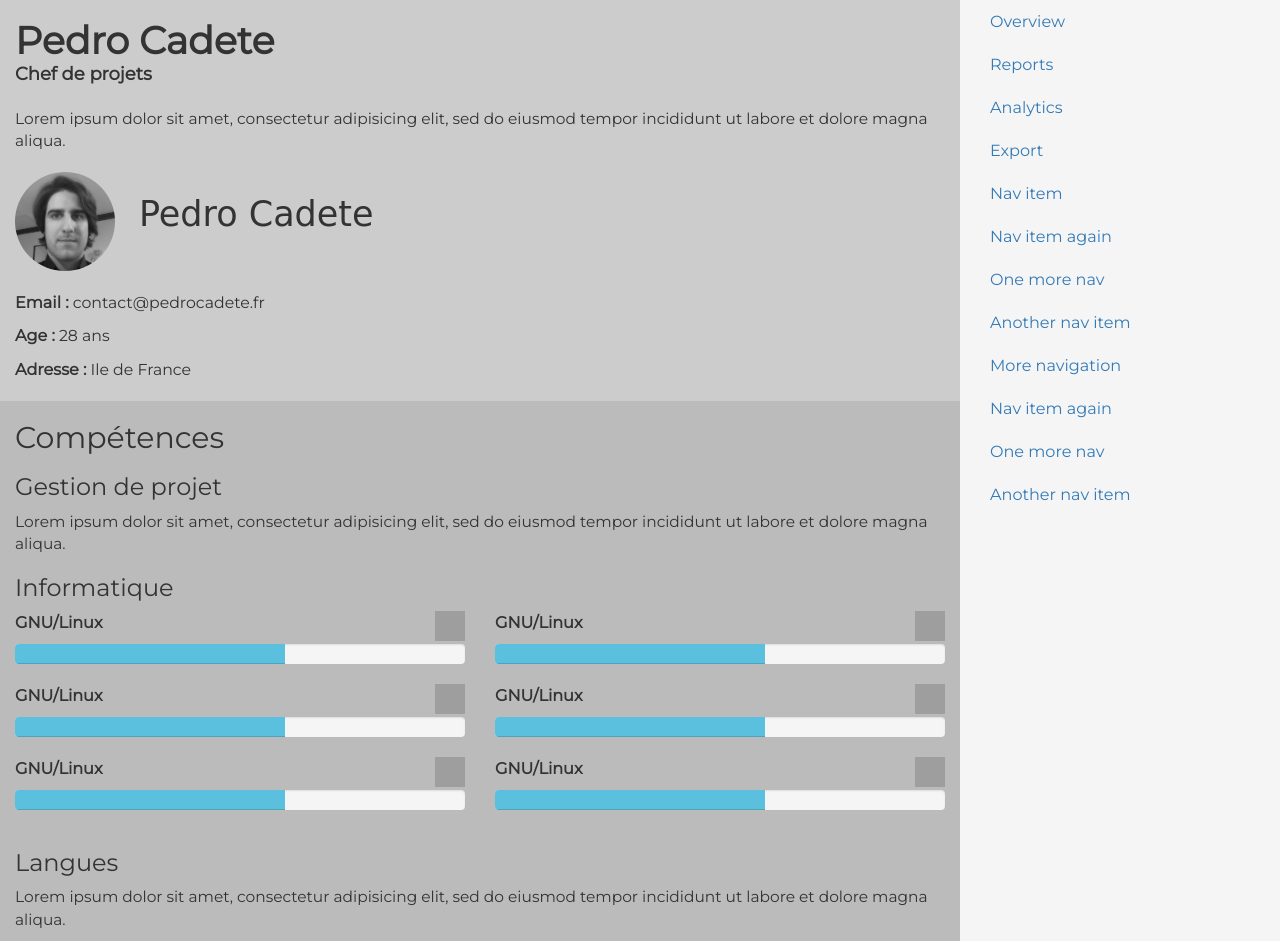
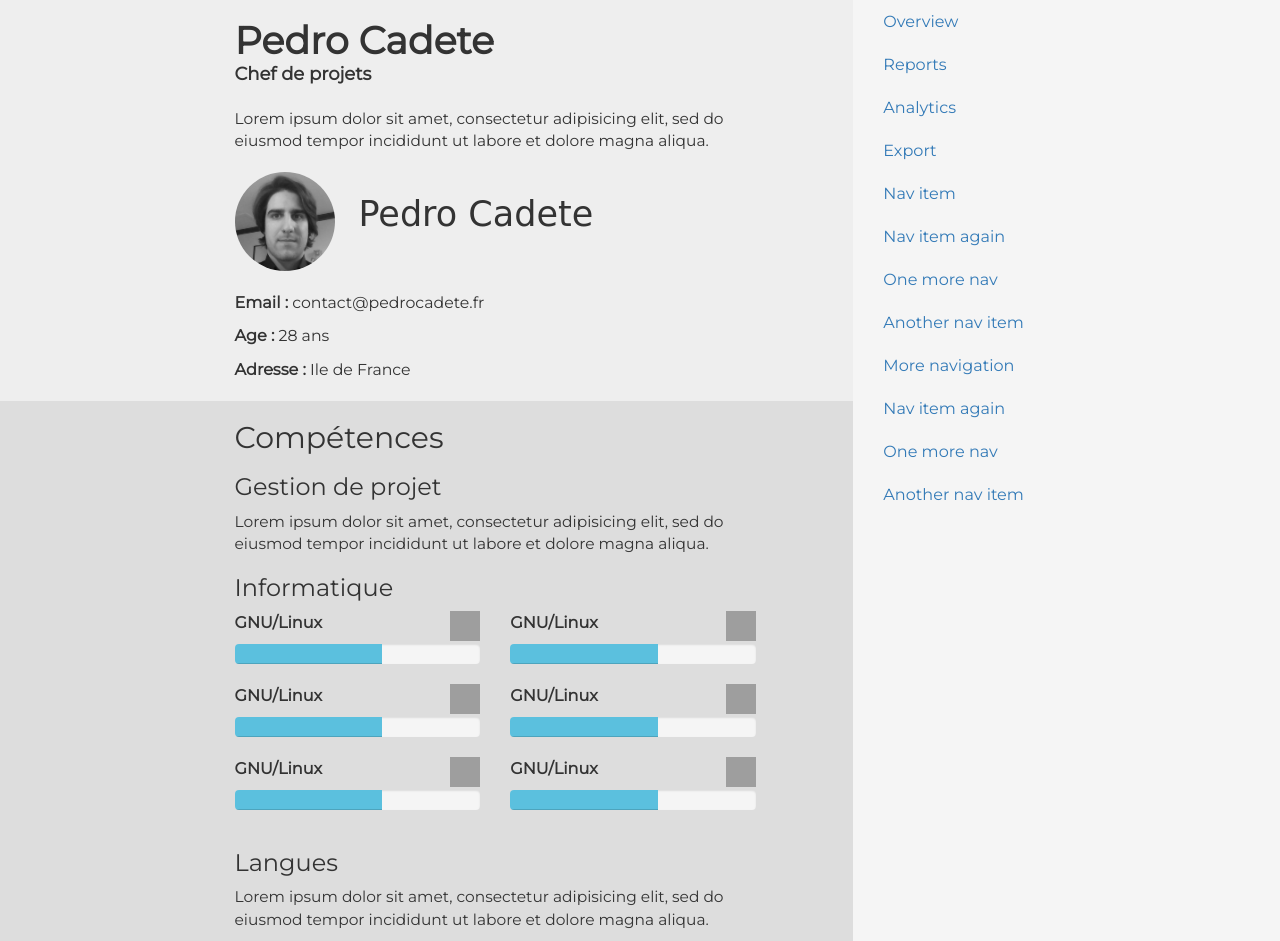
Before and after one commit to P3ter/Resume, a plain HTML site: page index.html in a window 1280 px wide. Shown: the top 941 px of the page. Drawn offline with nearby package versions, Linux system fonts and the light colour scheme; grey boxes are pictures that could not be loaded; files whose address does not match are found by name; a web font is replaced by a local one.

Commit message:
Grid sizing

```diff
--- a/css/main.css
+++ b/css/main.css
@@ -17,6 +17,9 @@
 }
 body {
     background-color: #f5f5f5;
+}
+.section {
+    padding: 0 10% 0 10%
 }
 .title h1 {
     margin-bottom: 0;
@@ -39,7 +42,8 @@ body {
     font-size: 35px;
 }
 .address {
-    margin: 20px 0;
+    margin-top: 20px;
+    margin-bottom: 20px;
 }
 .address li {
     margin: 10px 0;
@@ -48,14 +52,14 @@ body {
     margin-bottom: 10px;
 }
 .grey-1 {
-    background-color: #ccc;
+    background-color: #eee;
 }
 .grey-2 {
-    background-color: #bbb;
+    background-color: #ddd;
 }
 .grey-3 {
+    background-color: #eee;
+}
+.grey-4 {
     background-color: #ddd;
 }
-.grey-4 {
-    background-color: #aaa;
-}
--- a/index.html
+++ b/index.html
@@ -19,7 +19,7 @@
             <div class="row">
 
                 <!-- SIDEBAR -->
-                <div class="col-sm-3 col-sm-push-9 hidden-xs">
+                <div class="col-sm-3 col-sm-push-9 col-md-4 col-md-push-8 hidden-xs">
                     <div class="affix">
                         <ul class="nav nav-sidebar">
                             <li class="active"><a href="#">Overview <span class="sr-only">(current)</span></a></li>
@@ -43,18 +43,18 @@
                 </div>
 
                 <!-- MAIN -->
-                <div class="col-xs-12 col-sm-9 col-sm-pull-3 grey-1">
+                <div class="col-xs-12 col-sm-9 col-sm-pull-3 col-md-8 col-md-pull-4 grey-1">
 
-                    <div class="title">
+                    <div class="title section col-sm-offset-2">
                     <h1>Pedro Cadete</h1>
                     <span>Chef de projets</span>
                     <p>Lorem ipsum dolor sit amet, consectetur adipisicing elit, sed do eiusmod tempor incididunt ut labore et dolore magna aliqua.</p>
                     </div>
-                    <div class="signature">
+                    <div class="signature section col-sm-offset-2">
                         <img src="img/cv-nb.png" alt="photo" class="img-circle">
                         <span>Pedro Cadete</span>
                     </div>
-                    <div class="address">
+                    <div class="address section col-sm-offset-2">
                         <ul class="list-unstyled">
                             <li><strong>Email :</strong> contact@pedrocadete.fr</li>
                             <li><strong>Age :</strong> 28 ans</li>
@@ -64,8 +64,8 @@
             </div>
 
 
-            <div class="col-xs-12 col-sm-9 grey-2">
-                    <div class="skills">
+            <div class="col-xs-12 col-sm-9 col-md-8 grey-2">
+                    <div class="skills section col-sm-offset-2">
                         <h2>Compétences</h2>
                         <h3>Gestion de projet</h3>
                         <p>Lorem ipsum dolor sit amet, consectetur adipisicing elit, sed do eiusmod tempor incididunt ut labore et dolore magna aliqua.</p>
@@ -124,9 +124,9 @@
                         <p>Lorem ipsum dolor sit amet, consectetur adipisicing elit, sed do eiusmod tempor incididunt ut labore et dolore magna aliqua.</p>
                     </div>
             </div>
-            <div class="col-xs-12 col-sm-9 grey-3">
+            <div class="col-xs-12 col-sm-9 col-md-8 grey-3">
 
-                    <div class="exprience">
+                    <div class="exprience section col-sm-offset-2">
                         <h2>Experience</h2>
                         <div class="media">
                             <div class="media-left">
@@ -184,9 +184,9 @@
                         </div>
                     </div>
             </div>
-            <div class="col-xs-12 col-sm-9 grey-4">
+            <div class="col-xs-12 col-sm-9 col-md-8 grey-4">
 
-                    <div class="degree">
+                    <div class="degree section col-sm-offset-2">
                         <h2>Diplômes</h2>
                         <h3>Master</h3>
                         <strong>Marne La Vallée</strong>
```
